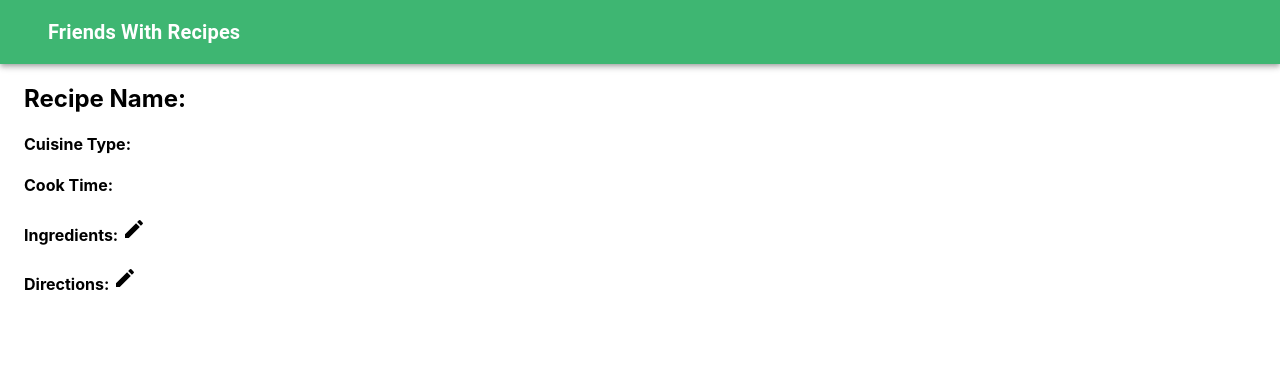
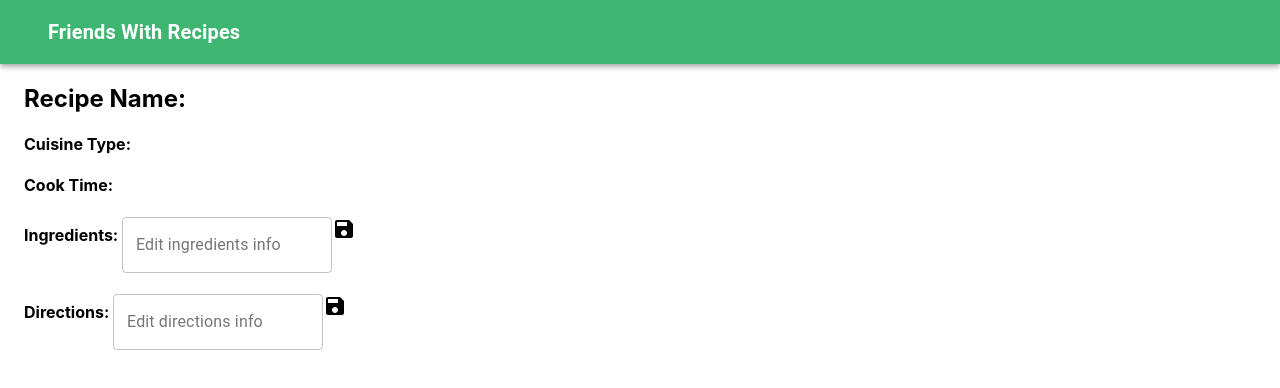
Before and after one commit to sambarrick/recipe_App, a React (Create React App) app: page /recipes/1 in a window 1280 px wide. Shown: the top 388 px of the page. Built offline with nearby package versions, Linux system fonts and the light colour scheme; no server answers.

Commit message:
textbox changes made to RecipeInfo.js

```diff
--- a/src/components/RecipeInfo.js
+++ b/src/components/RecipeInfo.js
@@ -1,6 +1,7 @@
 import React from "react";
-import { Container } from "@material-ui/core";
-import EditIcon from '@material-ui/icons/Edit';
+import { Container, TextField, Tooltip } from "@material-ui/core";
+import SaveIcon from '@material-ui/icons/Save';
+
 
 const RecipeInfo = (props) => {
   // const name = props.match.params.name
@@ -12,8 +13,33 @@ const RecipeInfo = (props) => {
  <h2> <span className="recipe-description-span">Recipe Name: </span>{/* recipe.recipe_name */}</h2>
  <h4> <span className="recipe-description-span">Cuisine Type: </span>{/* recipe.cuisine_type */}</h4>
  <h4> <span className="recipe-description-span">Cook Time: </span>{/* recipe.total_cook_time */}</h4>
- <h4> <span className="recipe-description-span">Ingredients: </span>{/* recipe.ingredients */}<EditIcon className="edit-recipe-icon"/></h4>
- <h4> <span className="recipe-description-span">Directions: </span>{/* recipe.directions */}<EditIcon className="edit-recipe-icon"/></h4>
+ <h4> <span className="recipe-description-span">Ingredients: </span>
+
+ <TextField
+ id="outlined-textarea"
+ label="Edit ingredients info"
+ placeholder="Edit ingredients info"
+ multiline
+ variant="outlined"
+/>
+<Tooltip title="Save">
+<SaveIcon className="edit-recipe-icon"/>
+</Tooltip>
+</h4>
+
+ <h4> <span className="recipe-description-span">Directions: </span>
+
+ <TextField
+ id="outlined-textarea"
+ label="Edit directions info"
+ placeholder="Edit directions info"
+ multiline
+ variant="outlined"
+ tooltip="Save"
+/>
+<Tooltip title="Save">
+<SaveIcon className="edit-recipe-icon"/>
+</Tooltip></h4>
 </Container>
   );
 };
```
